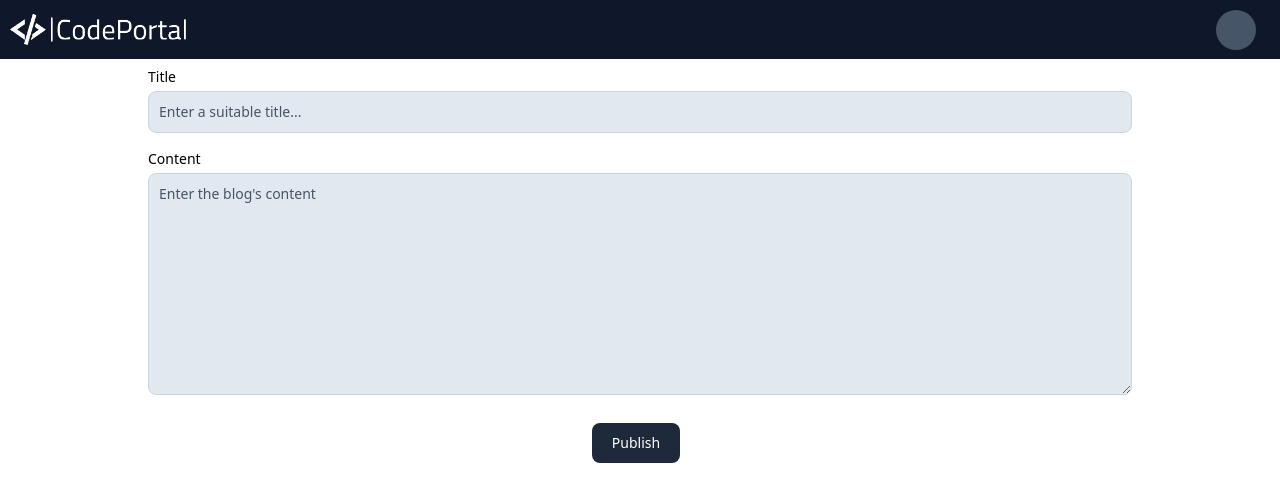
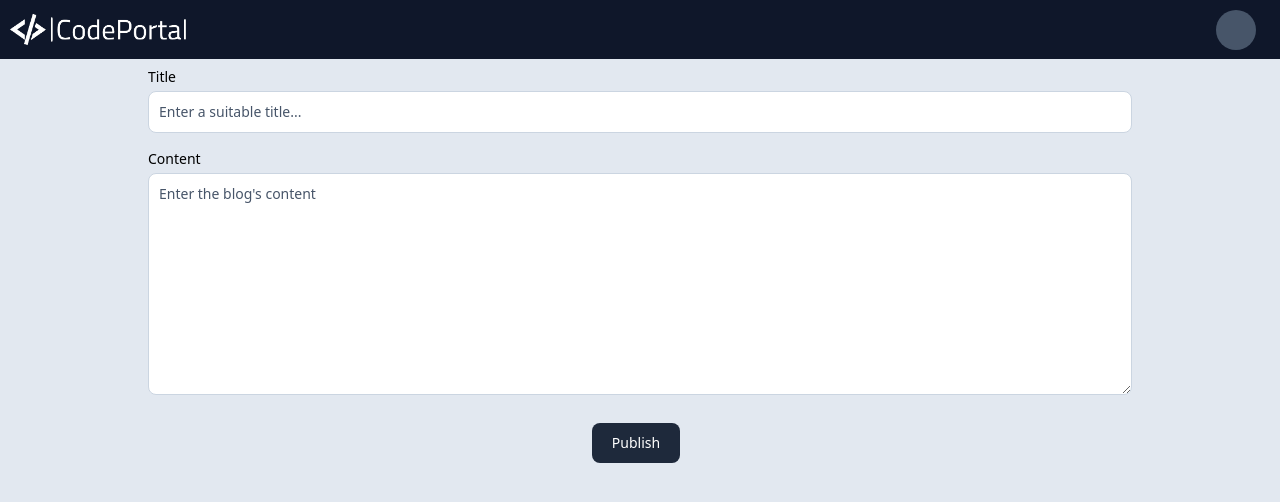
Before and after one commit to j-mahapatra/code-portal, a React (Vite) app in the folder frontend/: page /blogs/publish in a window 1280 px wide. Shown: the top 502 px of the page. Built offline with nearby package versions, Linux system fonts and the light colour scheme; no server answers.

Commit message:
style changes to blogs page and related components

```diff
--- a/frontend/src/components/AppBar.tsx
+++ b/frontend/src/components/AppBar.tsx
@@ -1,11 +1,19 @@
+import { useNavigate } from 'react-router-dom';
 import ProfileDropdown from './ProfileDropdown';
 import logo from '/logo-no-bg.png';
 
 export default function AppBar() {
+  const navigate = useNavigate();
+
   return (
     <div className='flex w-full justify-between px-1 bg-slate-900 h-16'>
       <div className='flex items-center aspect-auto w-48'>
-        <img src={logo} alt='CodePortal Logo' className='invert' />
+        <img
+          src={logo}
+          alt='CodePortal Logo'
+          className='invert cursor-pointer'
+          onClick={() => navigate('/blogs')}
+        />
       </div>
       <div className='flex items-center px-5'>
         <ProfileDropdown />
--- a/frontend/src/components/BlogCard.tsx
+++ b/frontend/src/components/BlogCard.tsx
@@ -27,7 +27,7 @@ export default function BlogCard({
 
   return (
     <div
-      className='border border-slate-200 shadow p-5 m-5 rounded-lg cursor-pointer'
+      className='border border-gray-200 hover:shadow-2xl shadow-lg bg-gray-200 p-5 m-5 rounded-md cursor-pointer transition-all max-w-5xl'
       onClick={() => navigate(`/blogs/${id}`)}
     >
       <div className='flex space-x-2 mb-2'>
--- a/frontend/src/components/ui/InputField.tsx
+++ b/frontend/src/components/ui/InputField.tsx
@@ -6,6 +6,7 @@ interface InputFieldProps {
   value: string;
   onChange: (value: string) => void;
   containerClasses?: string;
+  cssClasses?: string;
 }
 
 export default function InputField({
@@ -16,6 +17,7 @@ export default function InputField({
   value,
   onChange,
   containerClasses,
+  cssClasses,
 }: InputFieldProps) {
   return (
     <div className={containerClasses ?? ''}>
@@ -25,7 +27,7 @@ export default function InputField({
       <input
         type={type}
         id={label}
-        className='bg-slate-200 border border-slate-300 placeholder:text-slate-600 text-sm rounded-lg block w-full p-2.5'
+        className={`bg-slate-200 border border-slate-300 placeholder:text-slate-600 text-sm rounded-lg block w-full p-2.5 ${cssClasses}`}
         placeholder={placeholder}
         required={required}
         value={value}
--- a/frontend/src/components/ui/InputTextArea.tsx
+++ b/frontend/src/components/ui/InputTextArea.tsx
@@ -6,6 +6,7 @@ interface InputTextAreaProps {
   onChange: (value: string) => void;
   containerClasses?: string;
   rows?: number;
+  cssClasses?: string;
 }
 
 export default function InputTextArea({
@@ -16,6 +17,7 @@ export default function InputTextArea({
   onChange,
   containerClasses,
   rows = 10,
+  cssClasses,
 }: InputTextAreaProps) {
   return (
     <div className={containerClasses ?? ''}>
@@ -24,7 +26,7 @@ export default function InputTextArea({
       </label>
       <textarea
         id={label}
-        className='bg-slate-200 border border-slate-300 placeholder:text-slate-600 text-sm rounded-lg block w-full p-2.5'
+        className={`bg-slate-200 border border-slate-300 placeholder:text-slate-600 text-sm rounded-lg block w-full p-2.5 ${cssClasses}`}
         placeholder={placeholder}
         required={required}
         value={value}
--- a/frontend/src/components/ui/Skeleton.tsx
+++ b/frontend/src/components/ui/Skeleton.tsx
@@ -1,6 +1,6 @@
 export default function Skeleton() {
   return (
-    <div className='border border-slate-200 shadow p-5 m-5 rounded-lg space-y-2'>
+    <div className='border border-slate-200 w-full shadow p-5 m-5 rounded-lg space-y-2 max-w-5xl'>
       <div className='flex space-x-2 mb-2 items-center rounded-lg'>
         <div className='w-6 h-6 bg-slate-500 rounded-full animate-pulse' />
         <div className='flex items-center w-36 h-4 bg-slate-500 rounded-lg animate-pulse' />
--- a/frontend/src/pages/Blogs.tsx
+++ b/frontend/src/pages/Blogs.tsx
@@ -11,11 +11,11 @@ export default function Blogs() {
   const { isLoading, blogs } = useBlogs();
 
   return (
-    <div className='flex flex-col items-center w-full h-screen'>
+    <div className='flex flex-col items-center w-full h-screen bg-slate-200'>
       <AppBar />
-      <div className='flex flex-col w-full h-full max-w-5xl overflow-auto'>
+      <div className='flex flex-col w-full h-full overflow-auto items-center'>
         {isLoading ? (
-          <div className='flex flex-col w-full'>
+          <div className='flex flex-col w-full items-center'>
             {Array.from({ length: 4 }).map((_, index) => {
               return <Skeleton key={index} />;
             })}
@@ -30,6 +30,7 @@ export default function Blogs() {
                 }}
               />
             </div>
+            <div className='flex flex-col w-full items-center'>
               {blogs?.map((blog) => (
                 <BlogCard
                   id={blog.id}
@@ -41,6 +42,7 @@ export default function Blogs() {
                 />
               ))}
             </div>
+          </div>
         )}
       </div>
     </div>
--- a/frontend/src/pages/PublishBlog.tsx
+++ b/frontend/src/pages/PublishBlog.tsx
@@ -37,7 +37,7 @@ export default function PublishBlog() {
     }
   };
   return (
-    <div className='flex flex-col items-center w-full h-screen'>
+    <div className='flex flex-col items-center w-full h-screen bg-slate-200'>
       <AppBar />
       <div className='flex flex-col w-full h-full max-w-5xl overflow-auto'>
         <div className='flex flex-col w-full items-center px-5'>
@@ -48,6 +48,7 @@ export default function PublishBlog() {
             placeholder={'Enter a suitable title...'}
             label={'Title'}
             containerClasses='my-2 w-full'
+            cssClasses='bg-white'
           />
           <InputTextArea
             value={blog.content}
@@ -57,6 +58,7 @@ export default function PublishBlog() {
             placeholder={"Enter the blog's content"}
             label={'Content'}
             containerClasses='my-2 w-full'
+            cssClasses='bg-white'
           />
           <Button
             label='Publish'
```
Lines whose indentation alone changed are shown as unchanged.
